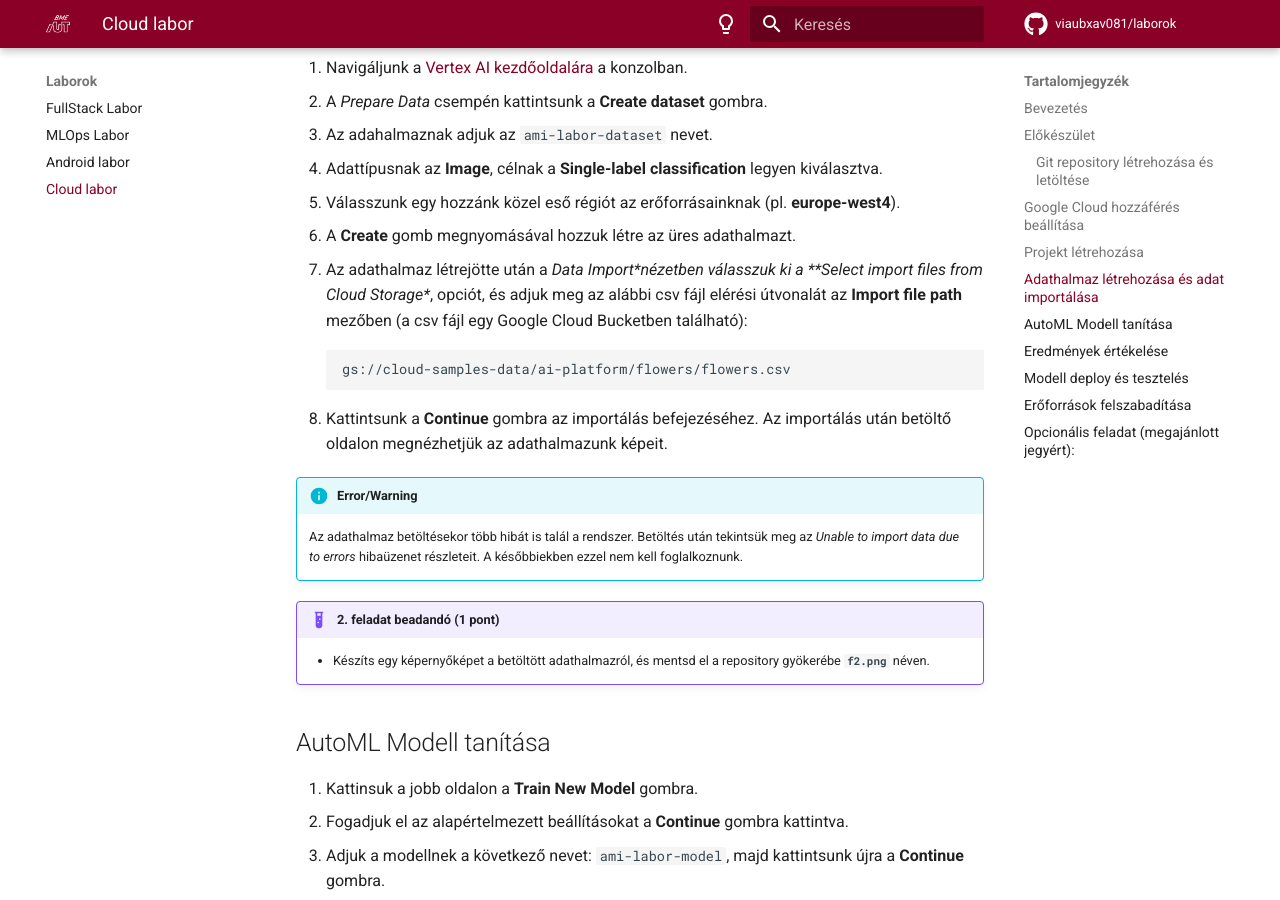
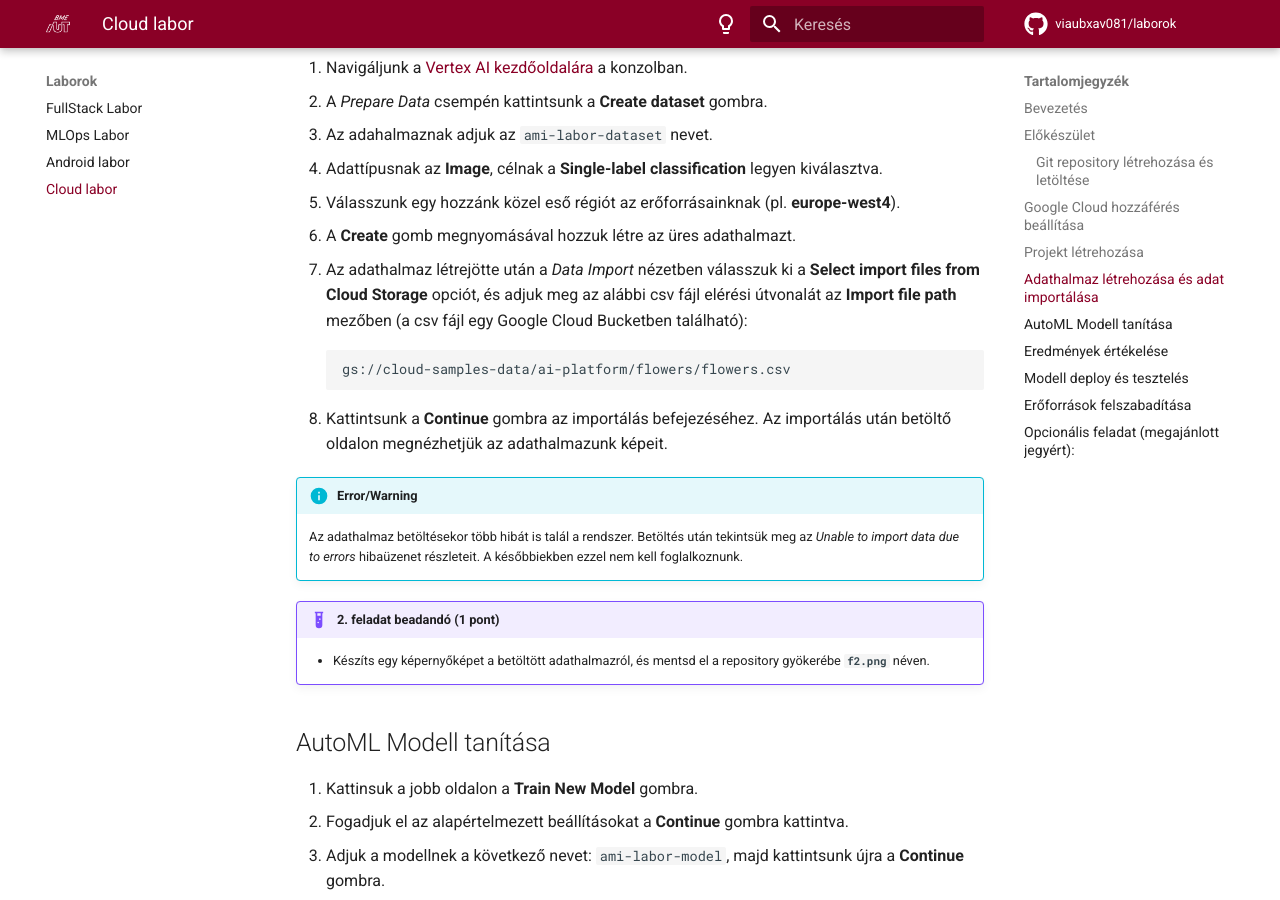
Before and after one commit to VIAUBXAV081/laborok, an MkDocs documentation site: the page built from docs/laborok/5/index.md, in a window 1280 px wide and 900 px high, scrolled down 2349 px. Built offline with MkDocs 1.6.1 and Material for MkDocs 9.7.7, drawn with Linux system fonts in a browser that asks for light colours; comment, search, counter and statistics services are not loaded.

````diff
--- a/docs/laborok/5/index.md
+++ b/docs/laborok/5/index.md
@@ -76,7 +76,7 @@ A fenti kód Vertex AI erőforrásokhoz és Cloud Storagehoz ad hozzáférést a
 4. Adattípusnak az **Image**, célnak a **Single-label classification** legyen kiválasztva.
 5. Válasszunk egy hozzánk közel eső régiót az erőforrásainknak (pl. **europe-west4**).
 6. A **Create** gomb megnyomásával hozzuk létre az üres adathalmazt.
-7. Az adathalmaz létrejötte után a *Data Import*nézetben válasszuk ki a **Select import files from Cloud Storage**, opciót, és adjuk meg az alábbi csv fájl elérési útvonalát az **Import file path** mezőben (a csv fájl egy Google Cloud Bucketben található):
+7. Az adathalmaz létrejötte után a *Data Import* nézetben válasszuk ki a **Select import files from Cloud Storage** opciót, és adjuk meg az alábbi csv fájl elérési útvonalát az **Import file path** mezőben (a csv fájl egy Google Cloud Bucketben található):
 ```
 gs://cloud-samples-data/ai-platform/flowers/flowers.csv
 ```
````
